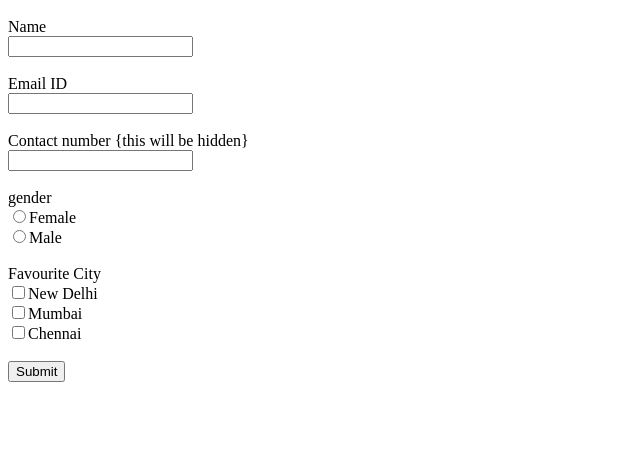
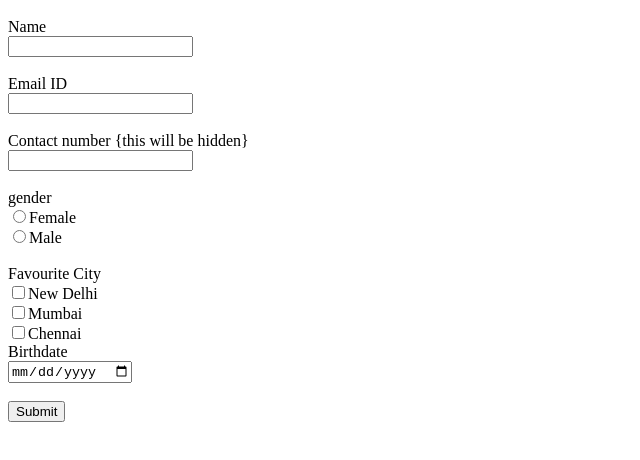
Before and after one commit to adyantwarang/Lesson-1, a plain HTML site: page form.html in a window 1280 px wide. Shown: the part 48-508 px from the top of the page, without its empty margins (0-640 px from the left). Drawn offline with Linux system fonts and the light colour scheme.

Commit message:
Add files via upload

```diff
--- a/form.html
+++ b/form.html
@@ -21,8 +21,10 @@
 
             <input type="checkbox" id="city" value="Mumbai">Mumbai<br>
 
-            <input type="checkbox" id="city" value="Chennai">Chennai<br><br>
+            <input type="checkbox" id="city" value="Chennai">Chennai<br>
 
+            <label>Birthdate</label><br>
+            <input type="date" id="Birthday" name="Birthday"><br><br>
             <input type="submit">
     </form>
 </html>
```
